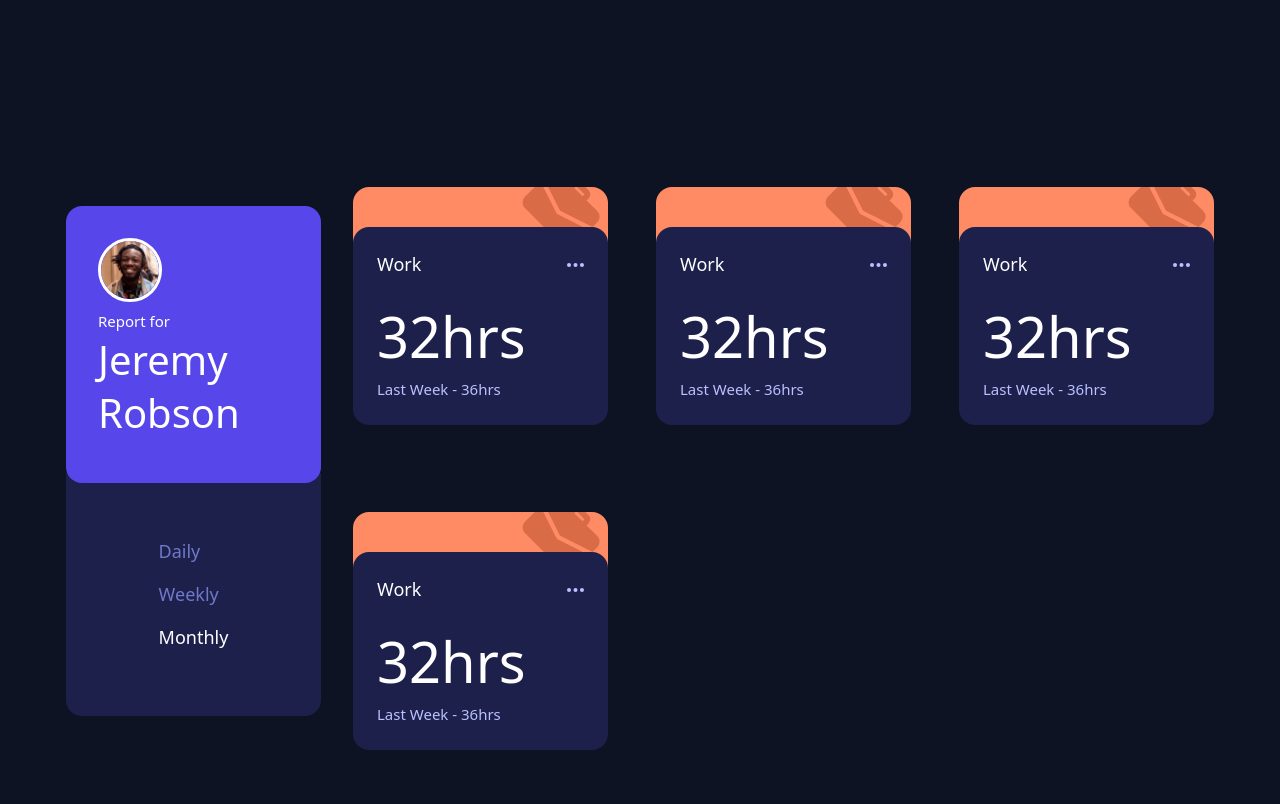
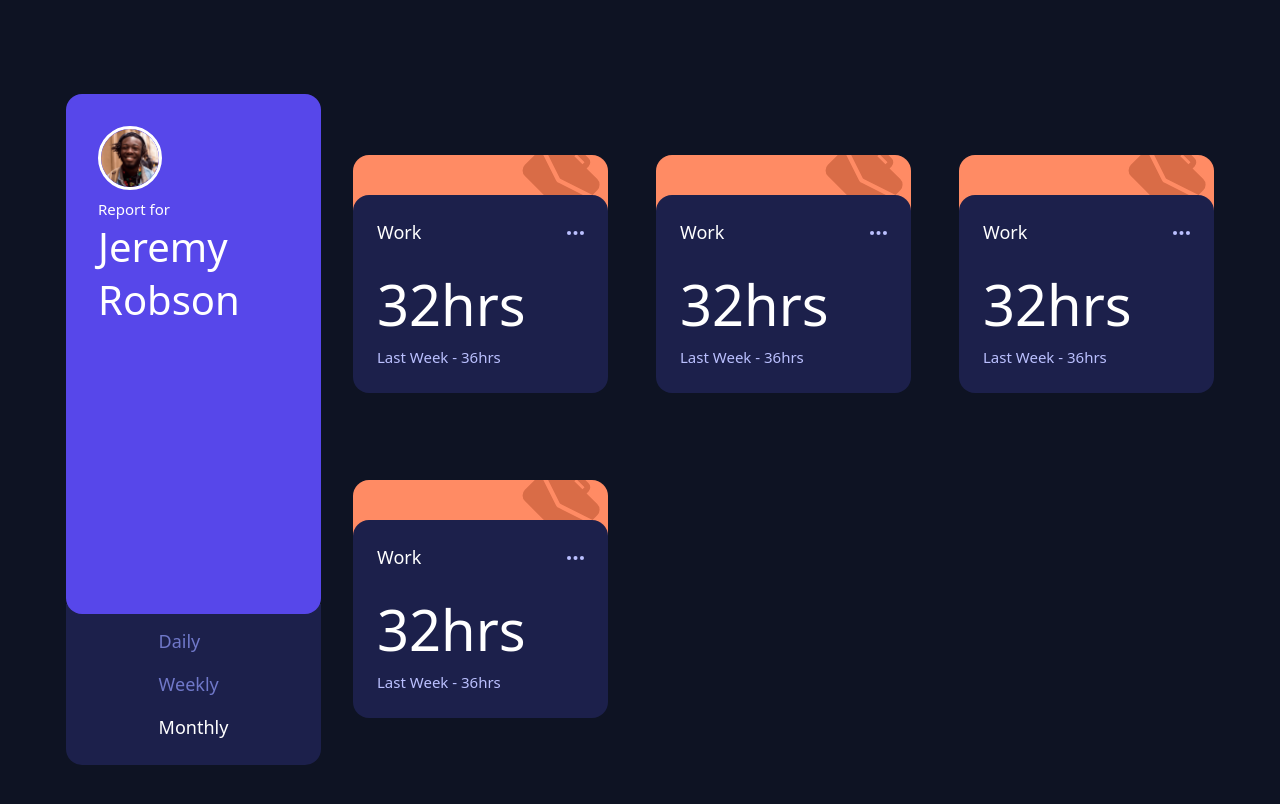
Before and after one commit to NarelaCamara/time-tracking-dashboard, a React (Vite) app: page / in a window 1280 px wide. Shown: the top 804 px of the page. Built offline with nearby package versions, Linux system fonts and the light colour scheme.

Commit message:
feat: correccion

```diff
--- a/src/App.tsx
+++ b/src/App.tsx
@@ -27,8 +27,8 @@
   ];
   return (
     <>
-      <div className="h-screen flex flex-col lg:flex-row m-6 md:items-center lg:justify-center bg-[#0E1323] px-4 pt-16">
-        <div className="flex flex-col relative md:w-[612px] lg:h-[520px] lg:w-[255px]">
+      <div className="h-screen flex flex-col lg:flex-row m-6 md:items-center lg:justify-center bg-[#0E1323]">
+        <div className="flex flex-col">
           <Profile image={jeremy} />
           <Menu />
         </div>
--- a/src/components/profile/Profile.tsx
+++ b/src/components/profile/Profile.tsx
@@ -1,6 +1,6 @@
 export const Profile = ({ image }: { image: string }) => {
   return (
-    <div className="p-8 min-w-[227px] flex lg:flex-col items-start gap-2 bg-[#5747EA] rounded-2xl relative top-[10px] lg:h-full lg:p-8">
+    <div className="p-8 min-w-[227px] flex lg:flex-col items-start gap-2 bg-[#5747EA] rounded-2xl relative top-[10px] lg:p-8 md:w-[612px] lg:h-[520px] lg:w-[255px]">
       <img
         src={image}
         className="h-16 border-white border-3 rounded-full"
```
